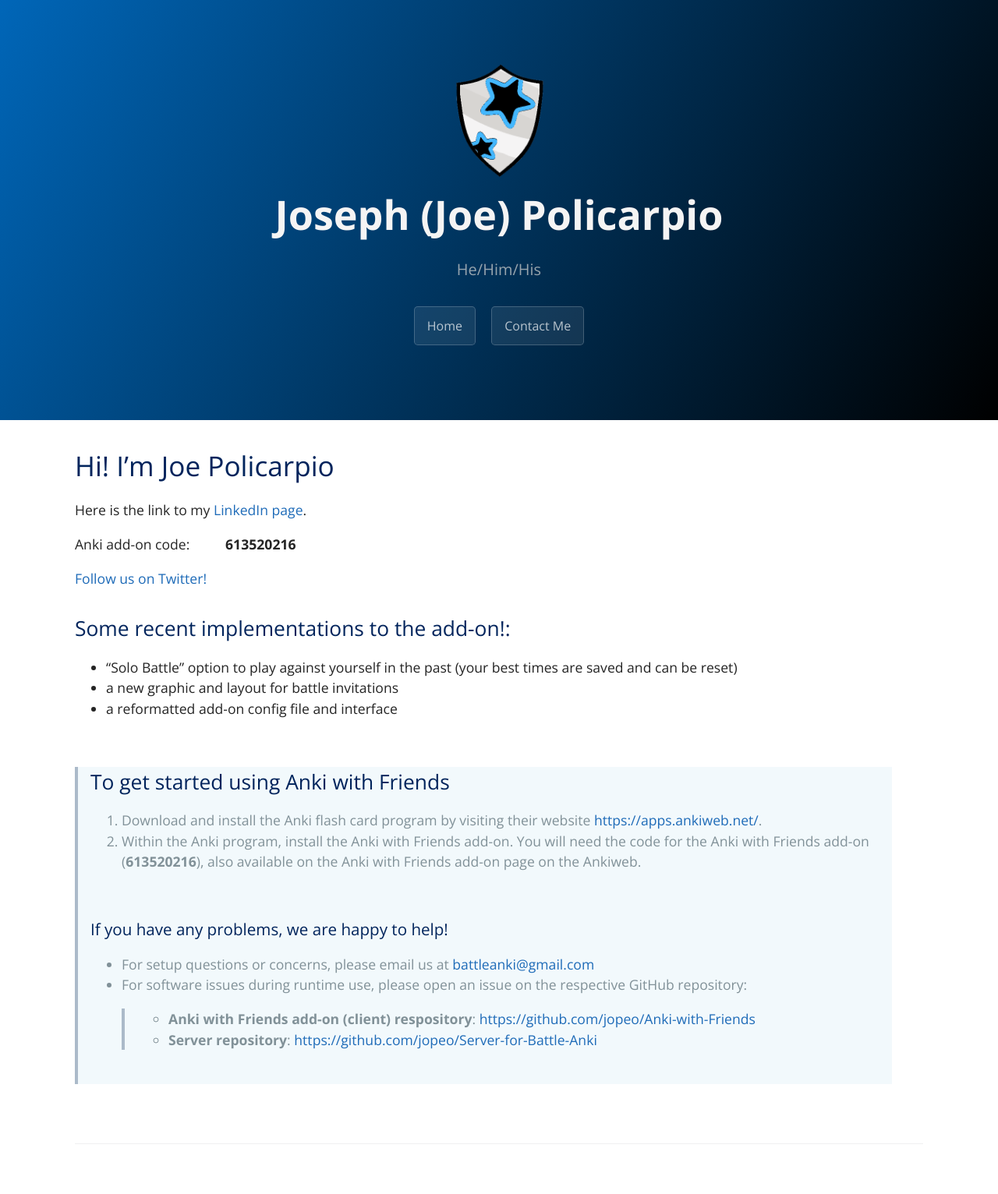
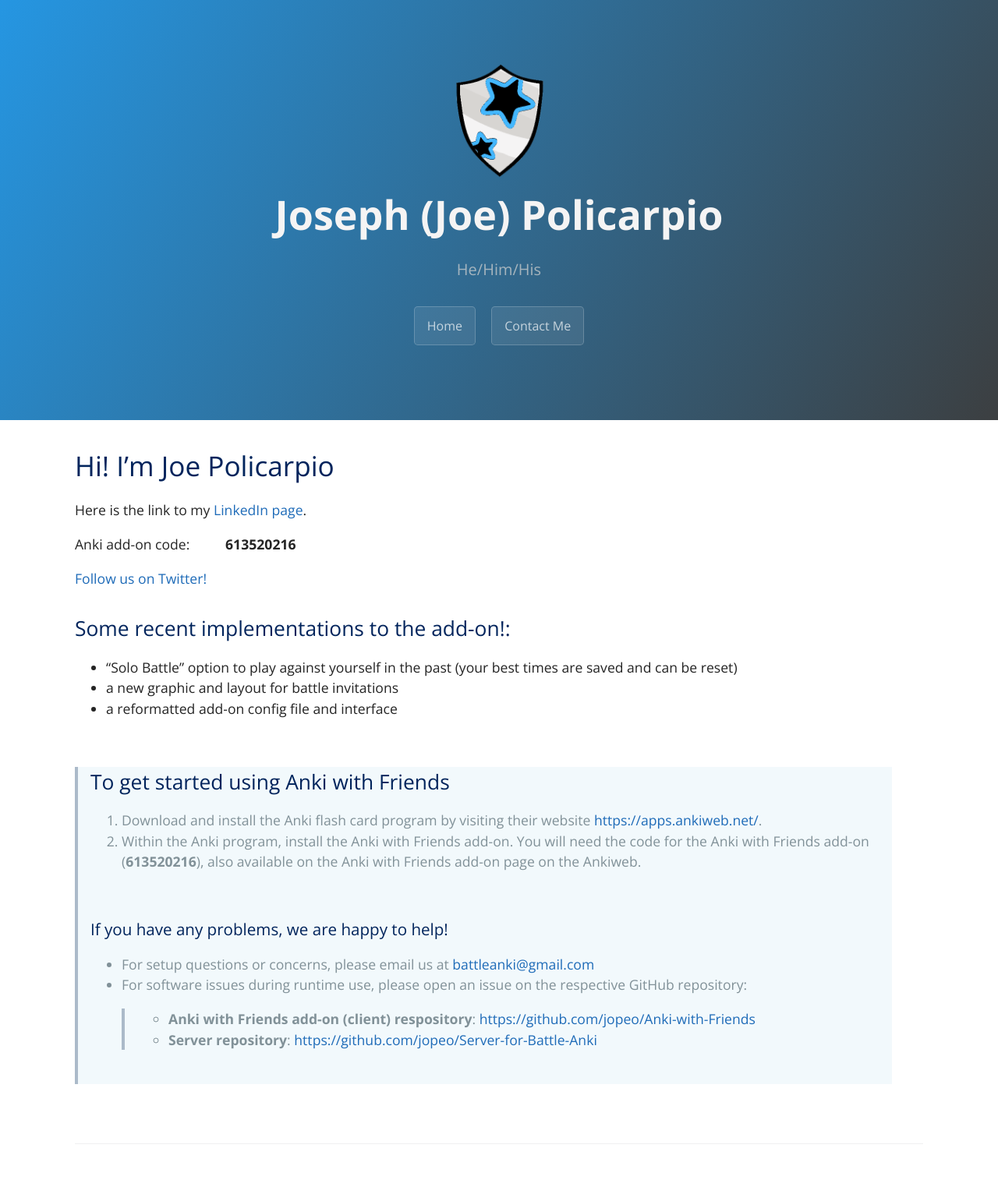
Before and after one commit to jopeo/joepo, a Jekyll site: the page built from index.md, in a window 1280 px wide. Shown: the whole page at 78% size. Built offline with Jekyll 4.4.1, drawn with Linux system fonts in a browser that asks for light colours.

Commit message:
updated style.scss

```diff
--- a/assets/css/style.scss
+++ b/assets/css/style.scss
@@ -7,8 +7,8 @@ $medium-breakpoint: 42em !default;
 
 // Headers
 $header-heading-color: #fff !default;
-$header-bg-color: #000000;
-$header-bg-color-secondary: #0066B8;
+$header-bg-color: #3C3F41;  // #000000;
+$header-bg-color-secondary: #2596E2; //#0066B8;
 
 // Text
 $section-headings-color: #01245c;
```
Also changed, not shown: Images/thefirstbattlewithRahul.jpg (deleted).
